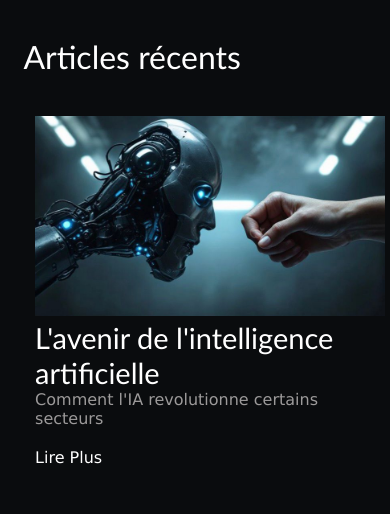
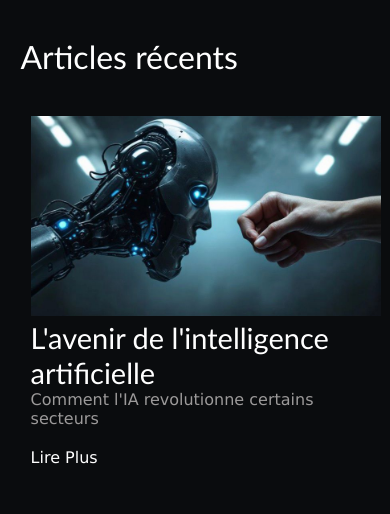
Before and after one commit to hamidamah9pro-dot/technoredis, a plain HTML site: page index.html in a window 390 px wide. Shown: the part 262-776 px from the top of the page. Drawn offline with Linux system fonts and the light colour scheme; a web font is replaced by a local one.

Commit message:
Refactor style.css for improved layout and design

```diff
--- a/style.css
+++ b/style.css
@@ -248,7 +248,7 @@ header .head i{
     }
 @media screen and (max-width: 500px) {
     body{
-        overflow: hidden;
+        overflow: x;
     }
     header nav ul{
         display: none;
@@ -269,6 +269,9 @@ header .head i{
         display: block;
 
     }
+    .article{
+        margin-right: 50px;
+    }
     .card p{
         width: 250px;
     }
```
